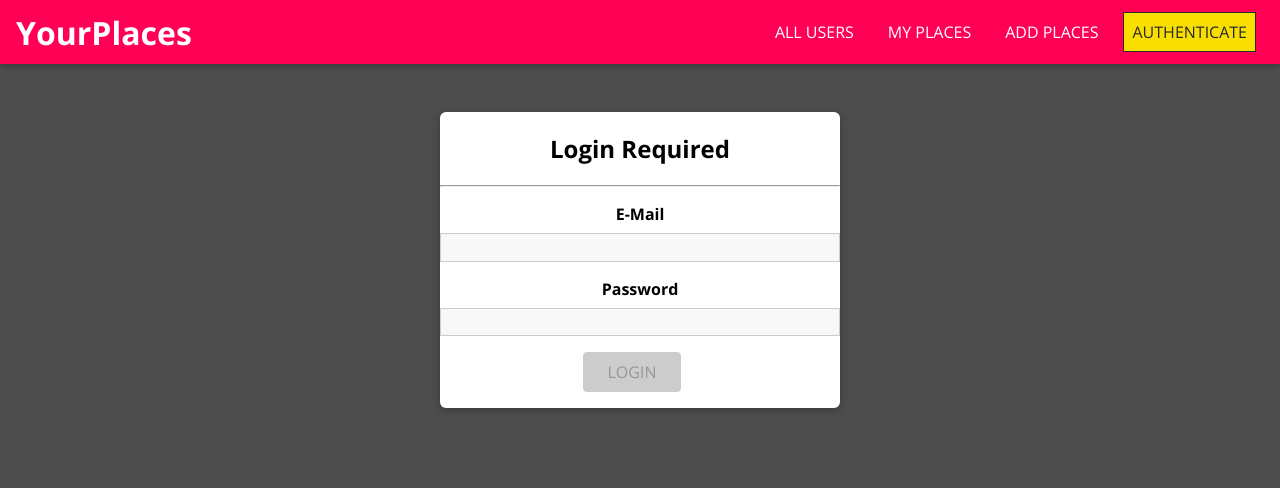
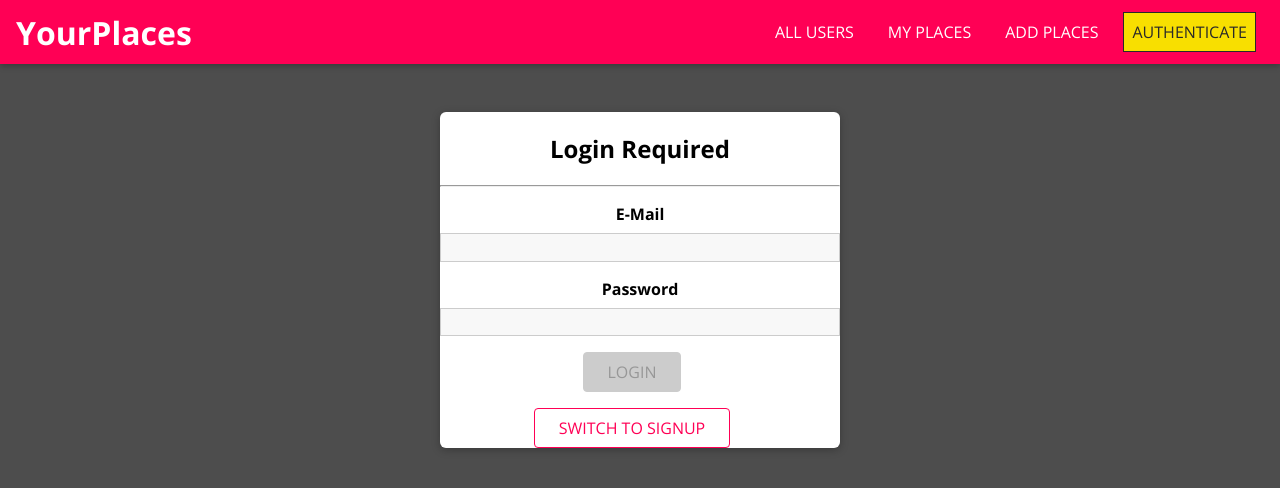
Before and after one commit to Maceina/EasySell, a React (Create React App) app in the folder frontend/: page /auth in a window 1280 px wide. Shown: the top 488 px of the page. Built offline with nearby package versions, Linux system fonts and the light colour scheme.

Commit message:
Sign up form

```diff
--- a/frontend/src/shared/hooks/form-hook.js
+++ b/frontend/src/shared/hooks/form-hook.js
@@ -5,6 +5,9 @@
     case "INPUT_CHANGE":
       let formIsValid = true;
       for (const inputId in state.inputs) {
+        if(!state.inputs[inputId]){
+          continue;
+        }
         if (inputId === action.inputId) {
           formIsValid = formIsValid && action.isValid;
         } else {
--- a/frontend/src/user/pages/Auth.js
+++ b/frontend/src/user/pages/Auth.js
@@ -1,31 +1,57 @@
-import React from 'react';
+import React, { useState } from "react";
 
-import Card from '../../shared/components/UIElements/Card';
-import Input from '../../shared/components/FormElements/Input';
-import Button from '../../shared/components/FormElements/Button';
+import Card from "../../shared/components/UIElements/Card";
+import Input from "../../shared/components/FormElements/Input";
+import Button from "../../shared/components/FormElements/Button";
 import {
   VALIDATOR_EMAIL,
-  VALIDATOR_MINLENGTH
-} from '../../shared/util/validators';
-import { useForm } from '../../shared/hooks/form-hook';
-import './Auth.css';
+  VALIDATOR_MINLENGTH,
+  VALIDATOR_REQUIRE,
+} from "../../shared/util/validators";
+import { useForm } from "../../shared/hooks/form-hook";
+import "./Auth.css";
 
 const Auth = () => {
-  const [formState, inputHandler] = useForm(
+  const [isLoginMode, setIsLoginMode] = useState(true);
+  const [formState, inputHandler, setFormData] = useForm(
     {
       email: {
-        value: '',
-        isValid: false
+        value: "",
+        isValid: false,
       },
       password: {
-        value: '',
-        isValid: false
-      }
+        value: "",
+        isValid: false,
+      },
     },
     false
   );
 
-  const authSubmitHandler = event => {
+  const switchModeHandler = () => {
+    if(!isLoginMode){
+      setFormData(
+        {
+          ...formState.inputs,
+          name: undefined
+        },
+        formState.inputs.email.isValid && formState.inputs.password.isValid
+      );
+    } else {
+      setFormData(
+        {
+          ...formState.inputs,
+          name: {
+            value: '',
+            isValid: false
+          }
+        },
+        false
+      );
+    }
+    setIsLoginMode((prevMode) => !prevMode);
+  };
+
+  const authSubmitHandler = (event) => {
     event.preventDefault();
     console.log(formState.inputs);
   };
@@ -35,6 +61,17 @@
       <h2>Login Required</h2>
       <hr />
       <form onSubmit={authSubmitHandler}>
+        {!isLoginMode && (
+          <Input
+            element="input"
+            id="name"
+            type="text"
+            label="Your Name"
+            validators={[VALIDATOR_REQUIRE()]}
+            errorText="Please enter a name."
+            onInput={inputHandler}
+          />
+        )}
         <Input
           element="input"
           id="email"
@@ -54,9 +91,12 @@
           onInput={inputHandler}
         />
         <Button type="submit" disabled={!formState.isValid}>
-          LOGIN
+          {isLoginMode ? "LOGIN" : "SIGNUP"}
         </Button>
       </form>
+      <Button inverse onClick={switchModeHandler}>
+        SWITCH TO {isLoginMode ? "SIGNUP" : "LOGIN"}
+      </Button>
     </Card>
   );
 };
```
